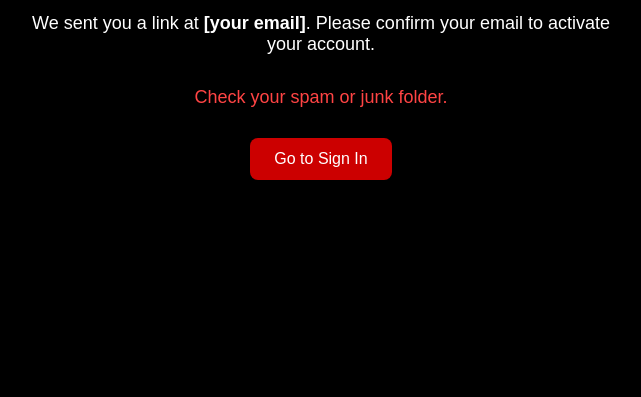
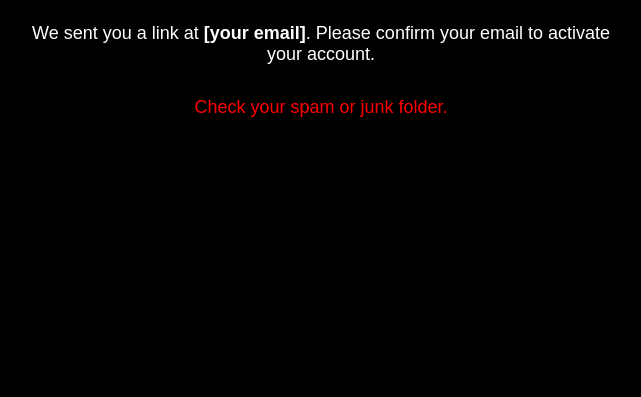
Before and after one commit to alexbabinets/x45-app, a website: page www/accountcreated.html in a window 1280 px wide. Shown: the part 443-840 px from the top of the page, without its empty margins (319-960 px from the left). After the commit the page ends 800 px from the top, so only its background shows below. Drawn offline with Linux system fonts and the light colour scheme.

Commit message:
Update accountcreated.html

```diff
--- a/www/accountcreated.html
+++ b/www/accountcreated.html
@@ -2,24 +2,51 @@
 <html lang="en">
 <head>
   <meta charset="UTF-8" />
-  <meta name="viewport" content="width=device-width, initial-scale=1">
   <title>Account Created – X45</title>
   <style>
-    body { background:#000; color:#fff; font-family:Arial,sans-serif; display:flex; flex-direction:column; align-items:center; justify-content:center; min-height:100vh; margin:0; text-align:center; padding:20px; }
-    .logo { width:150px; margin-bottom:30px; }
-    h1 { font-size:32px; margin-bottom:20px; }
-    p { font-size:18px; margin-bottom:12px; max-width:600px; }
-    .important { color:#ff4444; font-size:18px; margin-top:20px; }
-    .btn { background:#cc0000; color:#fff; border:none; padding:12px 24px; border-radius:8px; font-size:16px; margin-top:18px; cursor:pointer; }
-    .btn:hover { background:#ff1a1a; }
+    body {
+      background-color: #000;
+      font-family: Arial, sans-serif;
+      color: #fff;
+      display: flex;
+      flex-direction: column;
+      align-items: center;
+      justify-content: center;
+      height: 100vh;
+      margin: 0;
+      text-align: center;
+    }
+
+    .logo {
+      width: 150px;
+      margin-bottom: 30px;
+    }
+
+    h1 {
+      font-size: 32px;
+      margin-bottom: 20px;
+    }
+
+    p {
+      font-size: 18px;
+      margin-bottom: 12px;
+      max-width: 600px;
+    }
+
+    .important {
+      color: red;
+      font-size: 18px;
+      margin-top: 20px;
+    }
   </style>
 </head>
 <body>
   <img src="https://expressfitness.ca/wp-content/uploads/2025/06/X45-LOGO-CUT-OUT-TM.png" alt="X45 Logo" class="logo" />
   <h1>Your Account Has Been Created</h1>
-  <p id="confirmation-message">We sent you a link at <strong>[your email]</strong>. Please confirm your email to activate your account.</p>
+  <p id="confirmation-message">
+    We sent you a link at <strong>[your email]</strong>. Please confirm your email to activate your account.
+  </p>
   <p class="important">Check your spam or junk folder.</p>
-  <button class="btn" onclick="window.location.href='signin.html'">Go to Sign In</button>
 
   <script>
     const params = new URLSearchParams(window.location.search);
```
